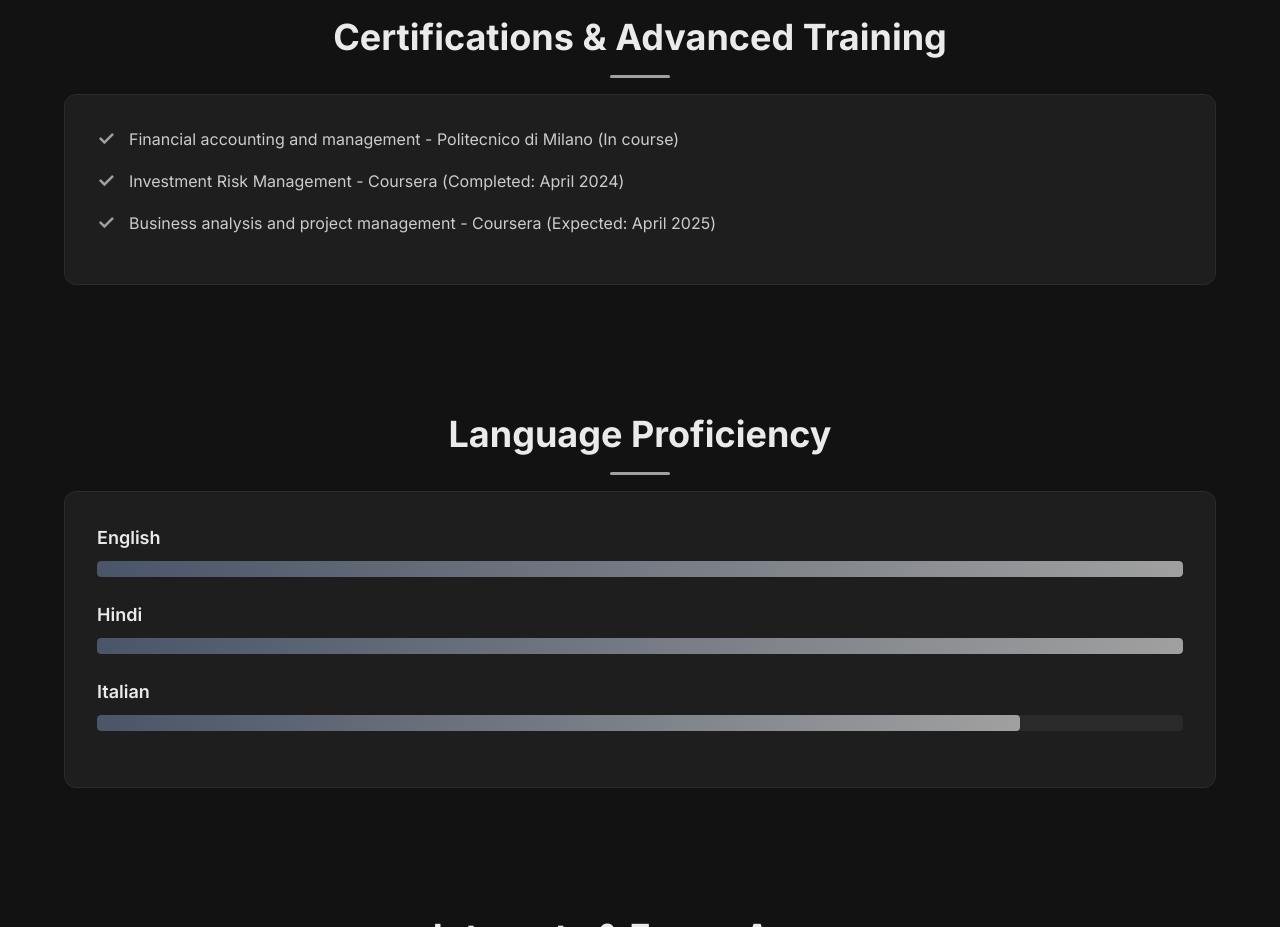
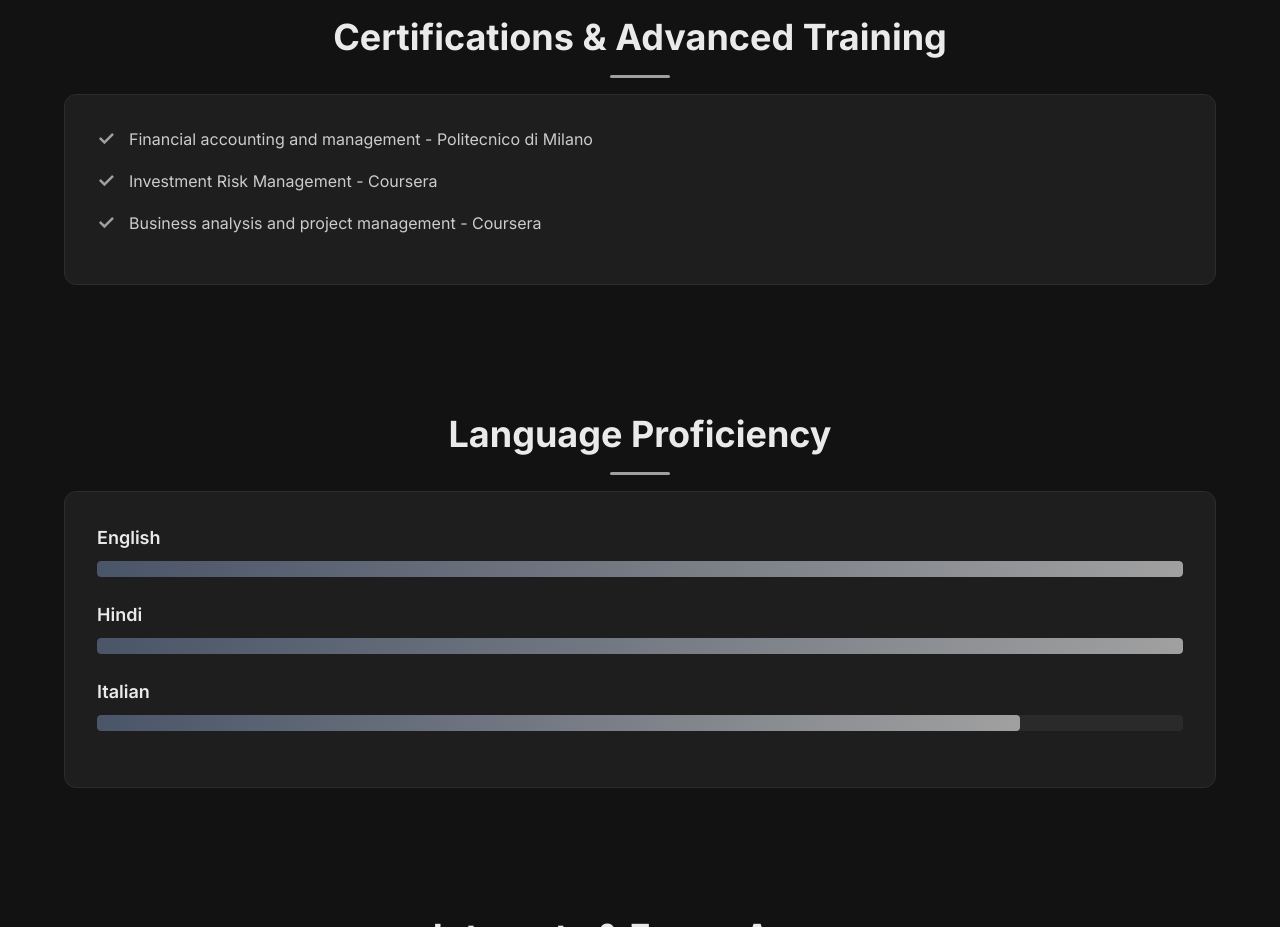
Before and after one commit to krishnaadayma/krishnaadayma.github.io, a plain HTML site: page index.html in a window 1280 px wide. Shown: the part 3560-4487 px from the top of the page. Drawn offline with nearby package versions, Linux system fonts and the light colour scheme; animation ran at ten frames a second.

```diff
--- a/index.html
+++ b/index.html
@@ -149,9 +149,9 @@
                 <h2 class="section-title">Certifications & Advanced Training</h2>
                 <div class="card fade-in">
                     <ul class="checklist">
-                        <li>Financial accounting and management - Politecnico di Milano (In course)</li>
-                        <li>Investment Risk Management - Coursera (Completed: April 2024)</li>
-                        <li>Business analysis and project management - Coursera (Expected: April 2025)</li>
+                        <li>Financial accounting and management - Politecnico di Milano</li>
+                        <li>Investment Risk Management - Coursera</li>
+                        <li>Business analysis and project management - Coursera</li>
                     </ul>
                 </div>
             </div>
@@ -202,17 +202,14 @@
                         entry.target.classList.add('visible');
                         const bar = entry.target.querySelector('.progress-bar');
                         if (bar) { bar.style.width = bar.dataset.width; }
-                        // observer.unobserve(entry.target); // Optional: uncomment to animate only once
                     }
                 });
             }, { threshold: 0.2 });
 
             document.querySelectorAll('.fade-in, .language-item').forEach(el => observer.observe(el));
 
-            // Particles.js
             particlesJS('particles-js', {"particles":{"number":{"value":60,"density":{"enable":true,"value_area":800}},"color":{"value":"#A0A0A0"},"shape":{"type":"circle"},"opacity":{"value":0.4,"random":true},"size":{"value":2,"random":true},"line_linked":{"enable":true,"distance":150,"color":"#4a5568","opacity":0.2,"width":1},"move":{"enable":true,"speed":1,"direction":"none","random":false,"straight":false,"out_mode":"out","bounce":false}},"interactivity":{"detect_on":"canvas","events":{"onhover":{"enable":true,"mode":"grab"},"onclick":{"enable":false},"resize":true},"modes":{"grab":{"distance":140,"line_linked":{"opacity":0.5}}}},"retina_detect":true});
 
-            // Three.js Globe
             const globeCanvas = document.getElementById('globe-canvas');
             if (globeCanvas) {
                 const scene = new THREE.Scene();
```
